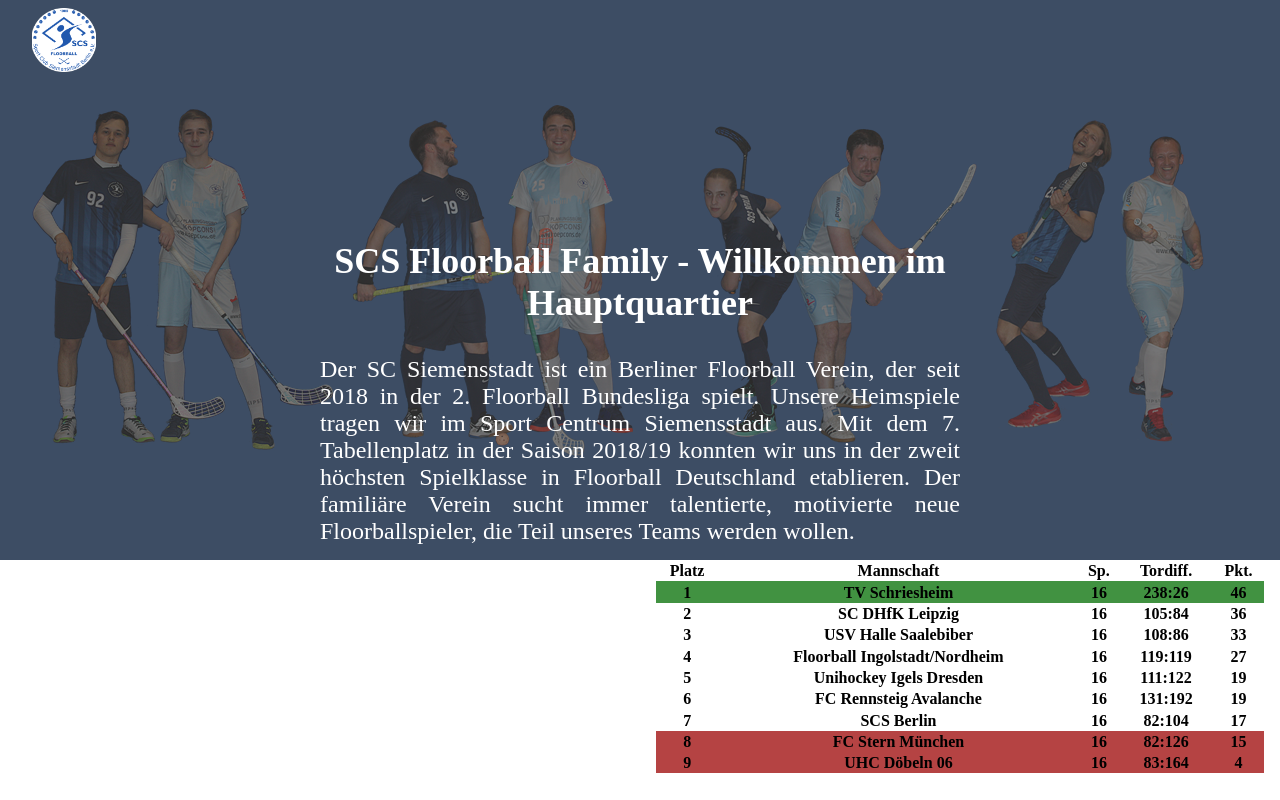
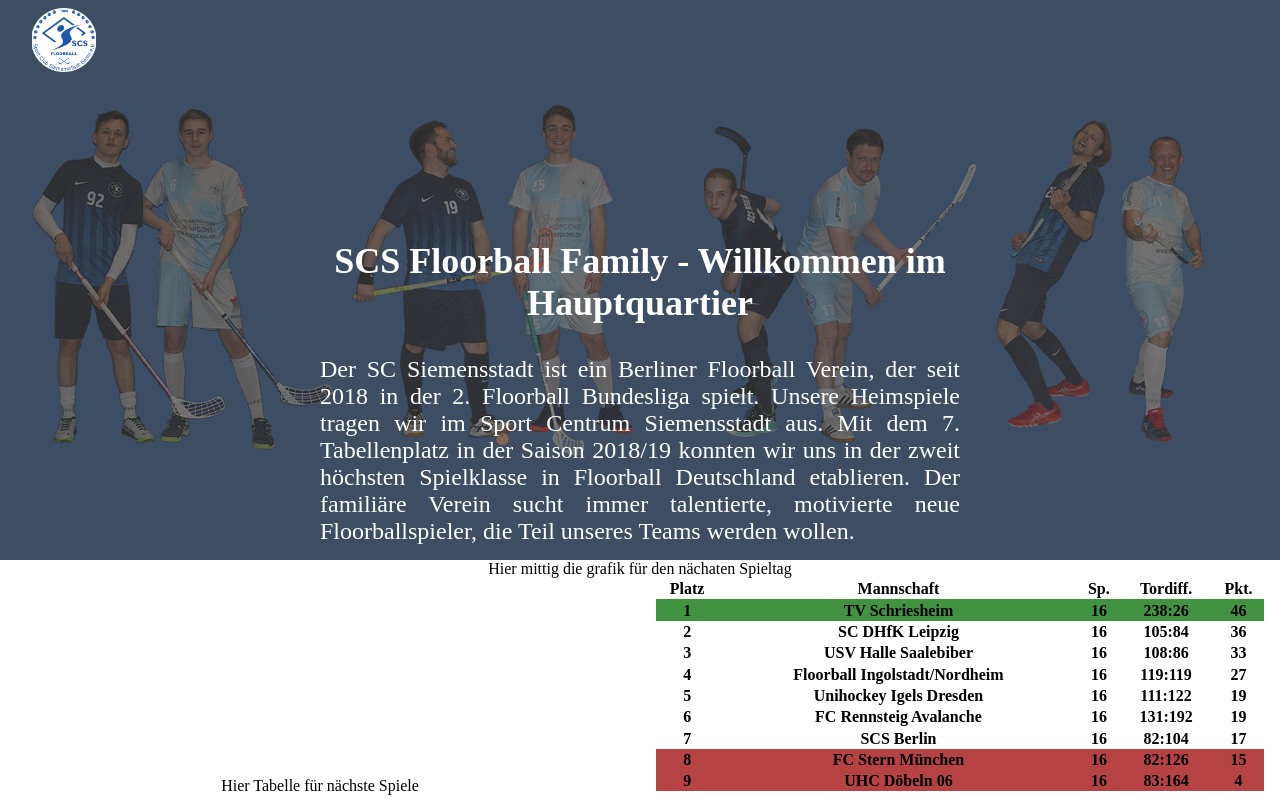
Before and after one commit to kruegelstein/floorballPage, a React (Create React App) app in the folder site/: page / in a window 1280 px wide. Built offline with nearby package versions, Linux system fonts and the light colour scheme.

Commit message:
placeholder for nextgame and upcomming events

```diff
--- /dev/null
+++ b/site/src/components/mainPage/seasonSection/NextGame.jsx
@@ -0,0 +1,12 @@
+import React, { Component } from "react";
+
+
+class NextGame extends Component {
+  render() {
+    return (
+      <div>Hier mittig die grafik für den nächaten Spieltag</div>
+    );
+  }
+}
+
+export default NextGame;
--- a/site/src/components/mainPage/seasonSection/SeasonSection.jsx
+++ b/site/src/components/mainPage/seasonSection/SeasonSection.jsx
@@ -5,13 +5,18 @@
 
 // Components
 import Table from './Table.jsx'
+import NextGame from './NextGame.jsx'
+import UpcommingEvents from './UpcommingEvents.jsx'
 
 
 class SeasonSection extends Component {
   render() {
     return (
       <SeasonComp>
-        <InlineContainer />
+        <NextGame />
+        <InlineContainer>
+          <UpcommingEvents />
+        </InlineContainer>
         <InlineContainer>
           <Table />
         </InlineContainer>
--- /dev/null
+++ b/site/src/components/mainPage/seasonSection/UpcommingEvents.jsx
@@ -0,0 +1,12 @@
+import React, { Component } from "react";
+
+
+class UpcommingEvents extends Component {
+  render() {
+    return (
+      <div>Hier Tabelle für nächste Spiele</div>
+    );
+  }
+}
+
+export default UpcommingEvents;
```
